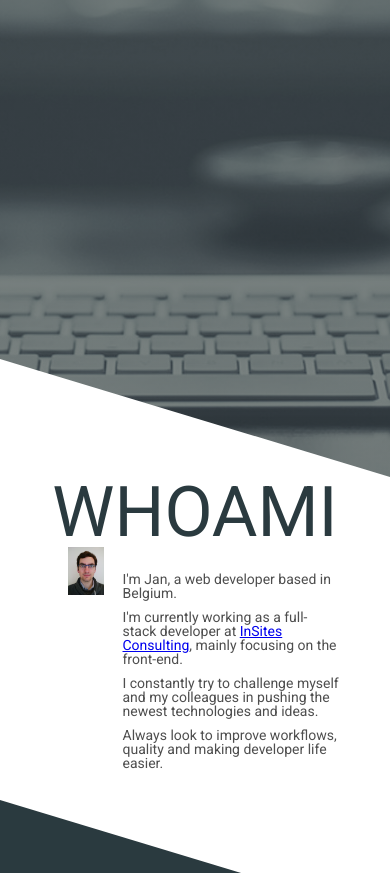
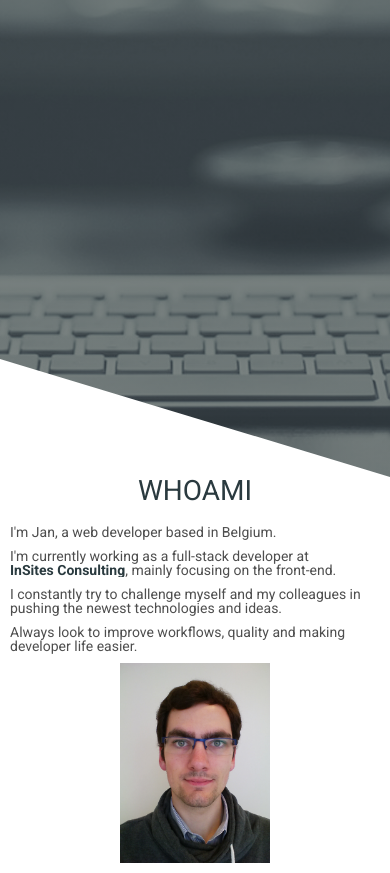
Before and after one commit to JanVanBraeckel/JanVanBraeckel.github.io, a website built with webpack: page index.html in a window 390 px wide. Shown: the part 494-1367 px from the top of the page. Built offline with nearby package versions, Linux system fonts and the light colour scheme.

Commit message:
Mobile & contact links

```diff
--- a/app.bundle.css
+++ b/app.bundle.css
@@ -64,26 +64,37 @@ table {
     display: inline-block;
     margin: .15rem;
     position: relative;
-    font-size: 1.6rem; }
+    font-size: 1.3rem; }
+    @media screen and (min-width: 480px) {
+      .social-icons li {
+        font-size: 1.6rem; } }
   .social-icons i {
     color: #2A3A3F;
     position: absolute;
-    top: 19px;
-    left: 19px;
-    transition: all 200ms ease-out; }
+    transition: all 200ms ease-out;
+    top: 6px;
+    left: 6px; }
+    @media screen and (min-width: 480px) {
+      .social-icons i {
+        top: 19px;
+        left: 19px; } }
   .social-icons a {
     display: inline-block; }
     .social-icons a:before {
       transform: scale(1);
       -ms-transform: scale(1);
       -webkit-transform: scale(1);
-      content: " ";
-      width: 60px;
-      height: 60px;
+      content: '';
       border-radius: 100%;
       display: block;
       background: linear-gradient(45deg, #ffffff, #cccccc);
-      transition: all 200ms ease-out; }
+      transition: all 200ms ease-out;
+      width: 30px;
+      height: 30px; }
+      @media screen and (min-width: 480px) {
+        .social-icons a:before {
+          width: 60px;
+          height: 60px; } }
     .social-icons a:hover:before {
       transform: scale(0);
       transition: all 200ms ease-in; }
@@ -106,8 +117,14 @@ html {
 h1 {
   text-transform: uppercase;
   text-align: center;
-  font-size: 5rem;
-  color: #2A3A3F; }
+  color: #2A3A3F;
+  font-size: 2rem; }
+  @media screen and (min-width: 600px) {
+    h1 {
+      font-size: 5rem; } }
+  @media screen and (max-width: 599px) and (min-width: 480px) {
+    h1 {
+      font-size: 2.5rem; } }
 
 .landing {
   height: 115vh;
@@ -115,14 +132,20 @@ h1 {
   text-align: center;
   width: 100%;
   min-height: 400px;
-  font-size: 3.5rem;
   font-weight: bold;
   background-image: url("/images/bg.jpg");
   background-repeat: no-repeat;
   background-size: cover;
   background-position: center center;
   background-color: #2A3A3F;
-  display: table; }
+  display: table;
+  font-size: 1.5rem; }
+  @media screen and (min-width: 600px) {
+    .landing {
+      font-size: 3.5rem; } }
+  @media screen and (max-width: 599px) and (min-width: 480px) {
+    .landing {
+      font-size: 2.5rem; } }
   .landing:after {
     content: '';
     position: absolute;
@@ -145,7 +168,7 @@ h1 {
     vertical-align: middle;
     z-index: 10;
     position: relative;
-    padding-bottom: 20vh; }
+    padding: 0 5px 20vh; }
   .landing .typewriter .wrap:after {
     border-right: .08em solid #fff;
     animation: cd-pulse 1s infinite;
@@ -155,26 +178,83 @@ h1 {
 .whoami {
   overflow: hidden;
   background-color: #ffffff;
-  padding: 0 50px 20px; }
+  padding: 0 10px 20px; }
+  @media screen and (min-width: 480px) {
+    .whoami {
+      padding: 0 50px 20px; } }
   .whoami .content {
     width: 100%;
     overflow: hidden;
-    text-align: center; }
+    text-align: center;
+    position: relative; }
+    .whoami .content h1 {
+      margin-bottom: 10px; }
     .whoami .content p {
       margin: 10px 0; }
-    .whoami .content .left,
     .whoami .content .right {
-      float: left; }
+      display: inline-block; }
+      @media screen and (min-width: 600px) {
+        .whoami .content .right {
+          padding-left: 20px; } }
+      .whoami .content .right img {
+        height: 200px;
+        width: auto; }
     .whoami .content .left {
-      display: inline-block;
-      width: 25%; }
-      .whoami .content .left img {
-        max-width: 50%; }
-    .whoami .content .right {
-      width: 75%;
-      margin-top: 15px;
+      vertical-align: top;
       display: inline-block;
       text-align: left; }
+      @media screen and (min-width: 600px) {
+        .whoami .content .left {
+          max-width: 325px; } }
+      @media screen and (max-width: 599px) {
+        .whoami .content .left {
+          width: 100%; } }
+    .whoami .content a {
+      position: relative;
+      display: inline-block;
+      text-decoration: none;
+      -webkit-transition: all .3s ease-in-out;
+      transition: all .3s ease-in-out;
+      vertical-align: bottom;
+      margin: 0;
+      color: inherit;
+      color: #2A3A3F;
+      font-weight: 700;
+      display: inline-block;
+      overflow: hidden; }
+      .whoami .content a:before {
+        content: '';
+        top: 0;
+        left: 0;
+        bottom: 0;
+        right: 0;
+        width: 100%;
+        height: 100%;
+        position: absolute;
+        background: #2A3A3F;
+        transform: translateX(-100%) translateY(calc(100% - 2px));
+        opacity: 0; }
+      .whoami .content a:after {
+        content: '';
+        top: 0;
+        left: 0;
+        bottom: 0;
+        right: 0;
+        width: 100%;
+        height: 100%;
+        position: absolute;
+        background: #2A3A3F;
+        transition: transform 0.8s cubic-bezier(0.19, 1, 0.22, 1);
+        transform: translateX(100%) translateY(calc(100% - 2px));
+        opacity: 1; }
+      .whoami .content a:hover:before {
+        transition: transform 0.7s cubic-bezier(0.19, 1, 0.22, 1);
+        transform: translateX(0%) translateY(calc(100% - 2px));
+        opacity: 1; }
+      .whoami .content a:hover:after {
+        transition: none;
+        transform: translateX(0%) translateY(calc(100% - 2px));
+        opacity: 0; }
 
 .contact {
   text-align: center;
@@ -189,6 +269,6 @@ h1 {
     border-top: 14vh solid #ffffff; }
   .contact .content {
     z-index: 10;
-    padding-top: 14vh; }
+    padding: 14vh 5px 0; }
     .contact .content h1 {
       color: #cccccc; }
--- a/index.html
+++ b/index.html
@@ -23,14 +23,14 @@
     <div class="content">
       <h1>whoami</h1>
       <div class="left">
-        <img src="/images/whoami.png" alt="me">
-      </div>
-      <div class="right">
         <p>I'm Jan, a web developer based in Belgium.</p>
         <p>I'm currently working as a full-stack developer at <a href="http://www.insites-consulting.com/" target="_blank">InSites Consulting</a>,
           mainly focusing on the front-end.</p>
         <p>I constantly try to challenge myself and my colleagues in pushing the newest technologies and ideas.</p>
         <p>Always look to improve workflows, quality and making developer life easier.</p>
+      </div>
+      <div class="right">
+        <img src="/images/whoami.png" alt="me">
       </div>
     </div>
   </section>
--- a/src/styles/sheets/_contact.scss
+++ b/src/styles/sheets/_contact.scss
@@ -14,7 +14,7 @@
 
   .content {
     z-index: 10;
-    padding-top: 14vh;
+    padding: 14vh 5px 0;
 
     h1 {
       color: darken(#ffffff, 20%);
--- a/src/styles/sheets/_content.scss
+++ b/src/styles/sheets/_content.scss
@@ -11,6 +11,12 @@ html {
 h1 {
   text-transform: uppercase;
   text-align: center;
-  font-size: 5rem;
   color: $primary;
+  font-size: 2rem;
+  @media screen and (min-width: 600px) {
+    font-size: 5rem;
+  }
+  @media screen and (max-width: 599px) and (min-width: 480px) {
+    font-size: 2.5rem;
+  }
 }
--- a/src/styles/sheets/_landing.scss
+++ b/src/styles/sheets/_landing.scss
@@ -4,7 +4,6 @@
   text-align: center;
   width: 100%;
   min-height: 400px;
-  font-size: 3.5rem;
   font-weight: bold;
   background-image: url('/images/bg.jpg');
   background-repeat: no-repeat;
@@ -12,6 +11,13 @@
   background-position: center center;
   background-color: #2A3A3F;
   display: table;
+  font-size: 1.5rem;
+  @media screen and (min-width: 600px) {
+    font-size: 3.5rem;
+  }
+  @media screen and (max-width: 599px) and (min-width: 480px) {
+    font-size: 2.5rem;
+  }
 
   &:after {
     content: '';
@@ -39,7 +45,7 @@
     vertical-align: middle;
     z-index: 10;
     position: relative;
-    padding-bottom: 20vh;
+    padding: 0 5px 20vh;
   }
 
   .typewriter .wrap:after {
--- a/src/styles/sheets/_social-icons.scss
+++ b/src/styles/sheets/_social-icons.scss
@@ -16,15 +16,22 @@ $accent: darken($iconColor, 20%);
     display: inline-block;
     margin: .15rem;
     position: relative;
-    font-size: 1.6rem;
+    font-size: 1.3rem;
+    @media screen and (min-width: 480px) {
+      font-size: 1.6rem;
+    }
   }
 
   i {
     color: $primary;
     position: absolute;
-    top: 19px;
-    left: 19px;
     transition: all $timing ease-out;
+    top: 6px;
+    left: 6px;
+    @media screen and (min-width: 480px) {
+      top: 19px;
+      left: 19px;
+    }
   }
 
   a {
@@ -32,13 +39,17 @@ $accent: darken($iconColor, 20%);
 
     &:before {
       @include transformScale();
-      content: " ";
-      width: 60px;
-      height: 60px;
+      content: '';
       border-radius: 100%;
       display: block;
       background: linear-gradient(45deg, $iconColor, $accent);
       transition: all $timing ease-out;
+      width: 30px;
+      height: 30px;
+      @media screen and (min-width: 480px) {
+        width: 60px;
+        height: 60px;
+      }
     }
 
     &:hover:before {
--- a/src/styles/sheets/_whoami.scss
+++ b/src/styles/sheets/_whoami.scss
@@ -1,36 +1,105 @@
 .whoami {
   overflow: hidden;
   background-color: #ffffff;
-  padding: 0 50px 20px;
+  padding: 0 10px 20px;
+  @media screen and (min-width: 480px) {
+    padding: 0 50px 20px;
+  }
 
   .content {
     width: 100%;
     overflow: hidden;
     text-align: center;
+    position: relative;
+
+    h1 {
+      margin-bottom: 10px;
+    }
 
     p {
       margin: 10px 0;
     }
 
-    .left,
     .right {
-      float: left;
+      display: inline-block;
+      @media screen and (min-width: 600px) {
+        padding-left: 20px;
+      }
+
+      img {
+        height: 200px;
+        width: auto;
+      }
     }
 
     .left {
+      vertical-align: top;
       display: inline-block;
-      width: 25%;
-
-      img {
-        max-width: 50%;
+      text-align: left;
+      @media screen and (min-width: 600px) {
+        max-width: 325px;
+      }
+      @media screen and (max-width: 599px) {
+        width: 100%;
       }
     }
 
-    .right {
-      width: 75%;
-      margin-top: 15px;
+    a {
+      position: relative;
       display: inline-block;
-      text-align: left;
+      text-decoration: none;
+      -webkit-transition: all .3s ease-in-out;
+      transition: all .3s ease-in-out;
+      vertical-align: bottom;
+      margin: 0;
+      color: inherit;
+      color: $primary;
+      font-weight: 700;
+      display: inline-block;
+      overflow: hidden;
+
+      &:before {
+        content: '';
+        top: 0;
+        left: 0;
+        bottom: 0;
+        right: 0;
+        width: 100%;
+        height: 100%;
+        position: absolute;
+        background: $primary;
+        transform: translateX(-100%) translateY(calc(100% - 2px));
+        opacity: 0;
+      }
+
+      &:after {
+        content: '';
+        top: 0;
+        left: 0;
+        bottom: 0;
+        right: 0;
+        width: 100%;
+        height: 100%;
+        position: absolute;
+        background: $primary;
+        transition: transform .8s cubic-bezier(.19,1,.22,1);
+        transform: translateX(100%) translateY(calc(100% - 2px));
+        opacity: 1;
+      }
+
+      &:hover {
+        &:before {
+          transition: transform .7s cubic-bezier(.19,1,.22,1);
+          transform: translateX(0%) translateY(calc(100% - 2px));
+          opacity: 1;
+        }
+
+        &:after {
+          transition: none;
+          transform: translateX(0%) translateY(calc(100% - 2px));
+          opacity: 0;
+        }
+      }
     }
   }
 }
```
Also changed, not shown: src/index.html (+3 -3 lines).
